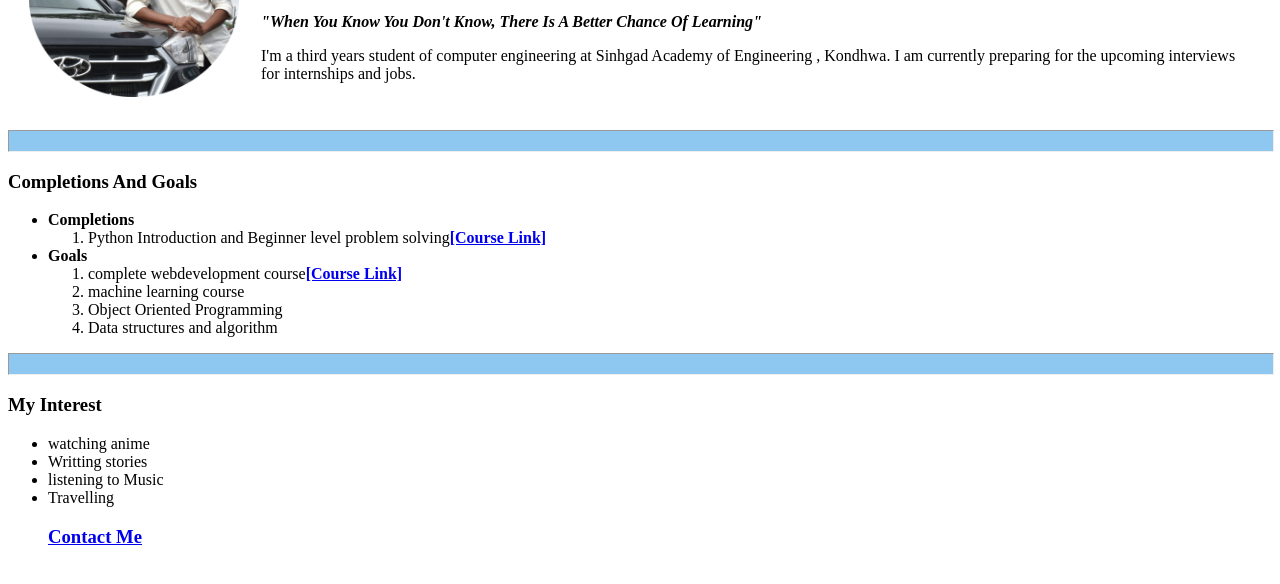
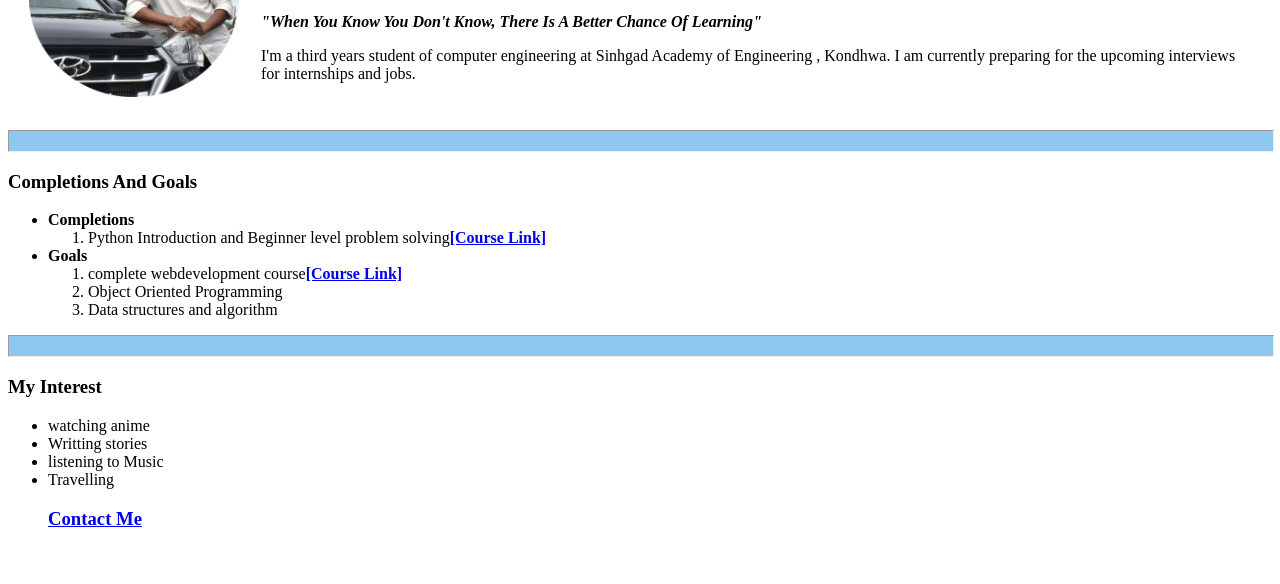
Before and after one commit to ankitgothub/TCV, a plain HTML site: page index.html in a window 1280 px wide. Shown: the part 132-716 px from the top of the page. Drawn offline with Linux system fonts and the light colour scheme.

Commit message:
updated the checklist

```diff
--- a/index.html
+++ b/index.html
@@ -34,7 +34,6 @@
     <li><strong>Goals</strong></li>
     <ol>
         <li>complete webdevelopment course<strong><a href="https://www.udemy.com/course/the-complete-web-development-bootcamp/learn/lecture/12287450#overview">[Course Link]</a></strong></li>
-        <li>machine learning course </li>
         <li>Object Oriented Programming</li>
         <li>Data structures and algorithm</li>
     </ol>
```
